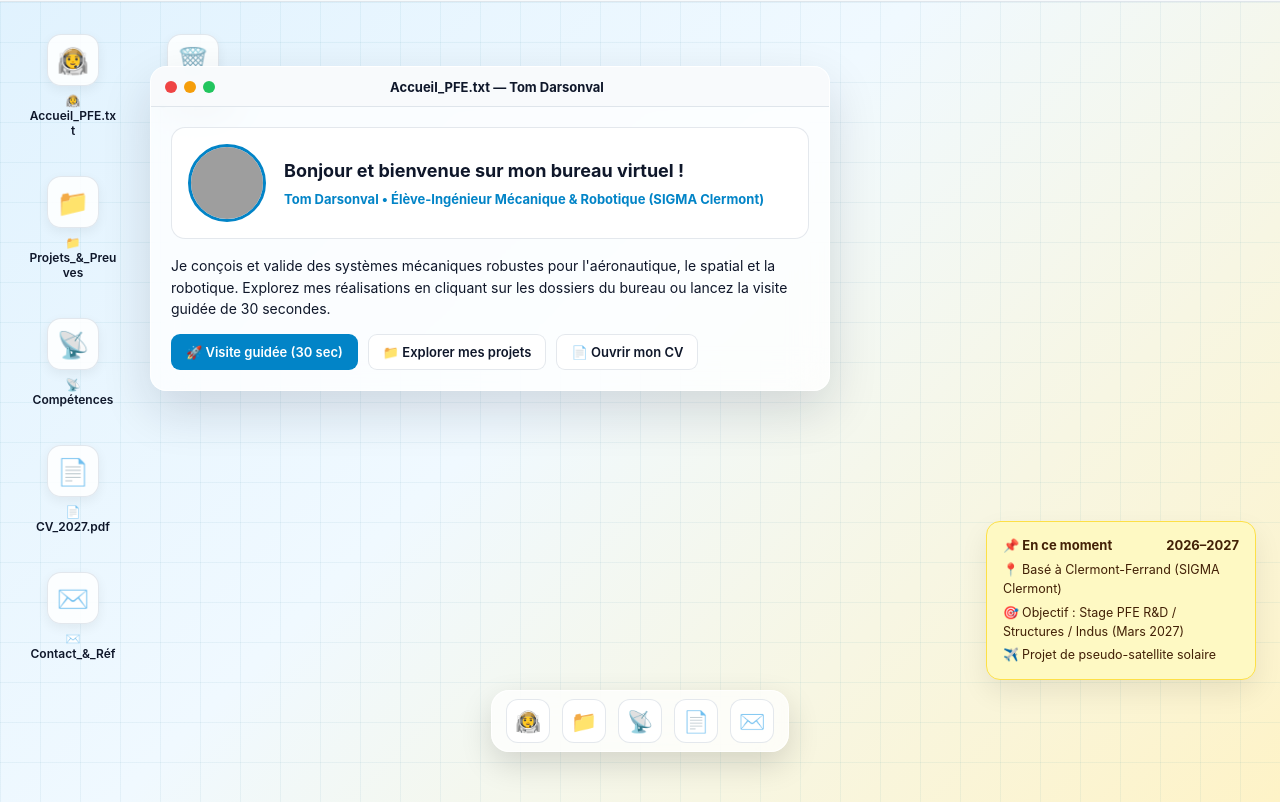
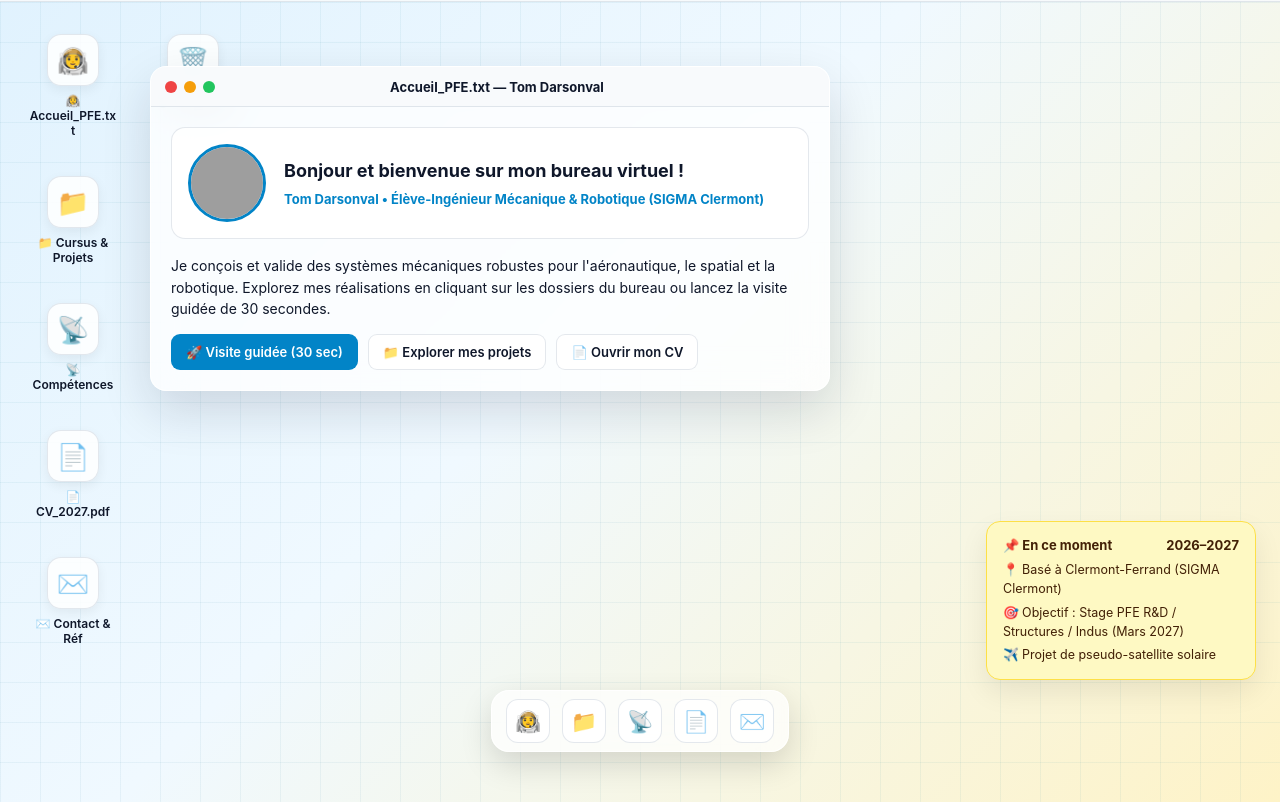
Before and after one commit to Lavnot/portfolio, a plain HTML site: page index.html in a window 1280 px wide. Shown: the part 34-836 px from the top of the page. Drawn offline with Linux system fonts and the light colour scheme; grey boxes are pictures that could not be loaded.

Commit message:
Update project and contact labels in index.html

```diff
--- a/index.html
+++ b/index.html
@@ -600,10 +600,10 @@
         ],
         icons: {
           welcome: "👨‍🚀 Accueil_PFE.txt",
-          projects: "📁 Projets_&_Preuves",
+          projects: "📁 Cursus & Projets",
           skills: "📡 Compétences",
           cv: "📄 CV_2027.pdf",
-          contact: "✉️ Contact_&_Réf",
+          contact: "✉️ Contact & Réf",
           trash: "🗑️ Coulisses"
         },
         projects: [
@@ -651,7 +651,7 @@
         ],
         icons: {
           welcome: "👨‍🚀 Welcome_PFE.txt",
-          projects: "📁 Projects_&_Proofs",
+          projects: "📁 Curriculum & Projects",
           skills: "📡 Skills_Matrix",
           cv: "📄 Resume_2027.pdf",
           contact: "✉️ Contact_&_Ref",
@@ -883,6 +883,8 @@
         <h3>Référence Académique</h3>
         <p><strong>Prof. Xavier Balandraud</strong> — SIGMA Clermont</p>
         <p style="font-size:13px; color:var(--text-muted);">xavier.balandraud@sigma-clermont.fr</p>
+        <p><strong>Prof. Milan Dvorak </strong> — Czech Technical University - Department of Aerospace Engineering </p>
+        <p style="font-size:13px; color:var(--text-muted);">milan.dvorak@cvut.cz</p>
       </div>
     </div>
   </section>
```
